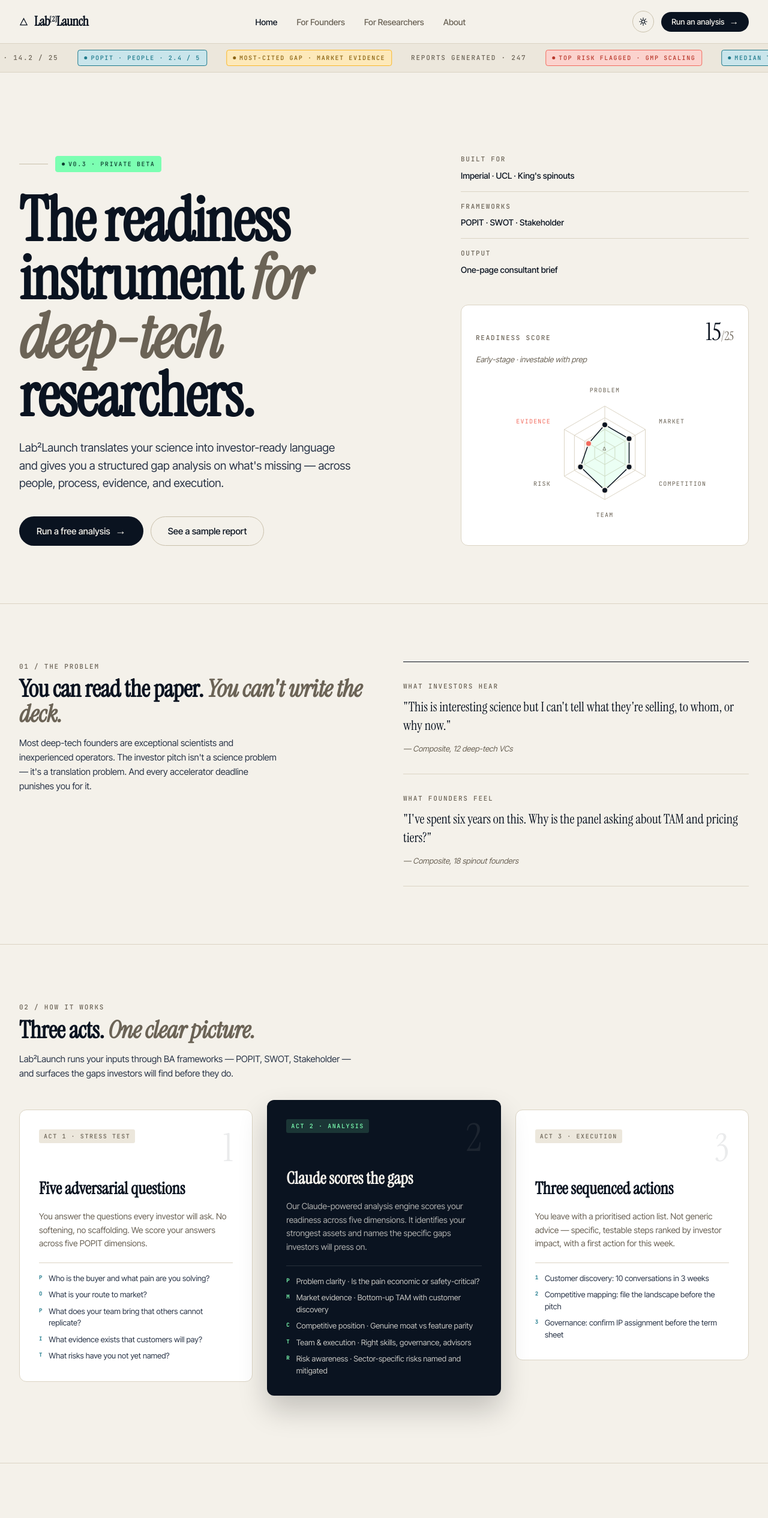
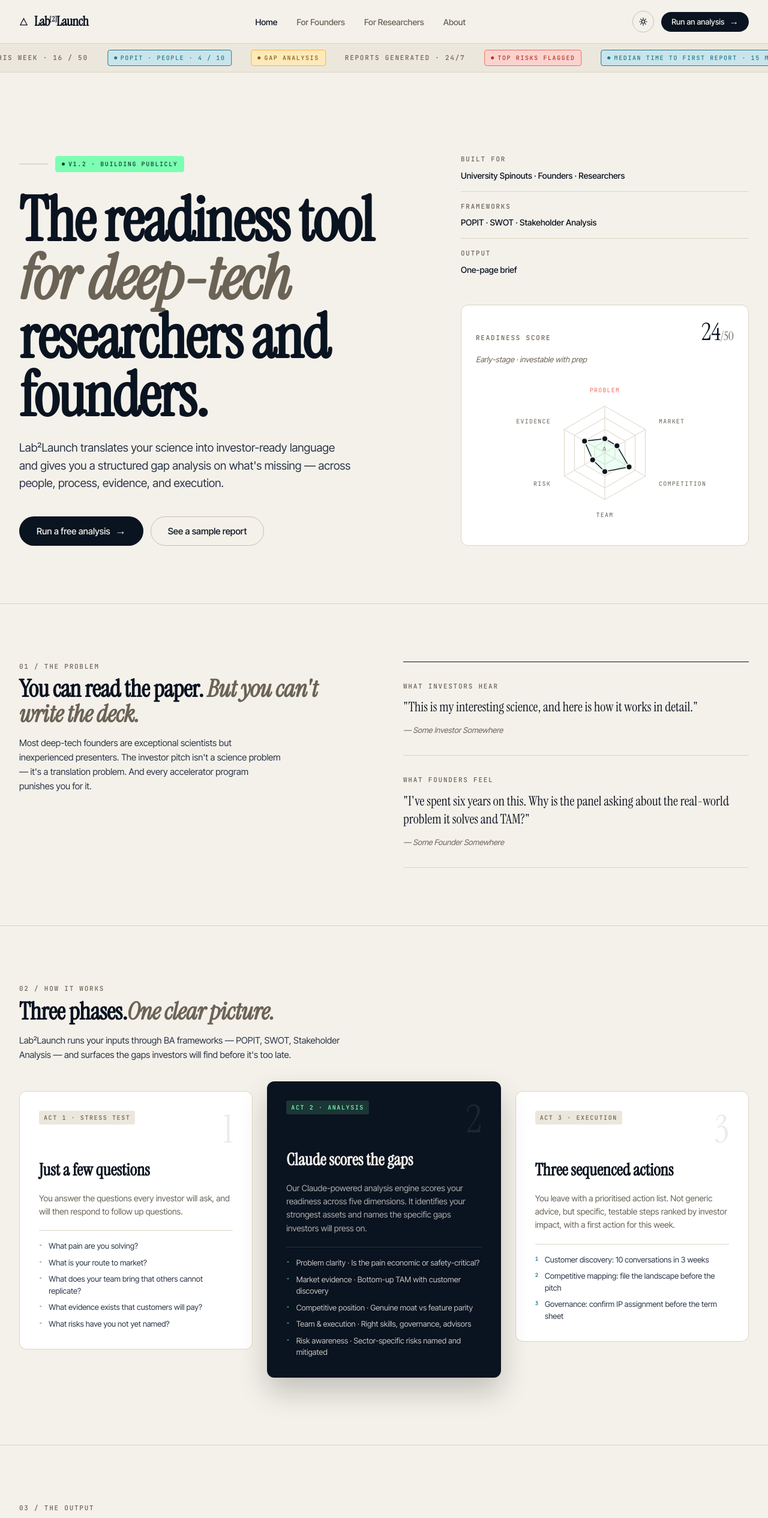
Before and after one commit to tredshaw/lab2launch, a React (Vite) app in the folder frontend/: page / in a window 1280 px wide. Shown: the top 2531 px of the page at 60% size. Built offline with nearby package versions, Linux system fonts and the light colour scheme.

Commit message:
Main page copy improvements.

```diff
--- a/frontend/index.html
+++ b/frontend/index.html
@@ -4,8 +4,8 @@
     <meta charset="UTF-8" />
     <link rel="icon" type="image/svg+xml" href="/favicon.svg" />
     <meta name="viewport" content="width=device-width, initial-scale=1.0" />
-    <title>Lab²Launch — From bench to balance sheet</title>
-    <meta name="description" content="The readiness instrument for deep-tech researchers. Structured gap analysis, investor-ready language, BA methodology." />
+    <title>Lab²Launch</title>
+    <meta name="description" content="The readiness instrument for deep-tech founders and researchers. Structured gap analysis, investor-ready language, BA methodology." />
     <link rel="preconnect" href="https://fonts.googleapis.com" />
     <link rel="preconnect" href="https://fonts.gstatic.com" crossorigin />
     <link href="https://fonts.googleapis.com/css2?family=Instrument+Serif:ital@0;1&family=Inter+Tight:wght@300;400;500;600;700&family=JetBrains+Mono:wght@400;500;700&display=swap" rel="stylesheet" />
--- a/frontend/src/components/Footer.tsx
+++ b/frontend/src/components/Footer.tsx
@@ -12,37 +12,37 @@
             <Wordmark size="md" />
           </Link>
           <p className="t-body" style={{ marginTop: 16, maxWidth: 320 }}>
-            The readiness instrument that gets researchers from bench to balance sheet.
+            The readiness instrument that gets researchers from lab-bench to Series B.
           </p>
         </div>
         <div>
           <h5>Product</h5>
           <ul>
             <li><Link to="/analyse">Run analysis</Link></li>
-            <li><Link to="/#sample">Sample report</Link></li>
-            <li><Link to="/#how">How it works</Link></li>
+//             <li><Link to="/#how">How it works</Link></li>
           </ul>
         </div>
         <div>
           <h5>For You</h5>
           <ul>
-            <li><Link to="/analyse">Founders</Link></li>
-            <li><Link to="/analyse">Researchers</Link></li>
-            <li><Link to="/#about">About</Link></li>
+            <li><Link to="/analyse">For Founders</Link></li>
+            <li><Link to="/analyse">For Researchers</Link></li>
+//             <li><Link to="/#about">About</Link></li>
           </ul>
         </div>
-        <div>
-          <h5>Company</h5>
-          <ul>
-            <li><a href="#">Manifesto</a></li>
-            <li><a href="#">Contact</a></li>
-            <li><a href="#">Terms · Privacy</a></li>
-          </ul>
-        </div>
+//         <div>
+//           <h5>Company</h5>
+//           <ul>
+//             <li><a href="#">Manifesto</a></li>
+//             <li><a href="#">Contact</a></li>
+//             <li><a href="#">Terms · Privacy</a></li>
+//           </ul>
+//         </div>
       </div>
       <div className="site-foot-bottom">
         <span>© 2026 Lab²Launch</span>
-        <span>v0.3 — Built in London</span>
+        <span>Disclaimer: Much of this copy is AI generated from real prompts and is being manually and consistently improved over time.</span>
+        <span>v1.2 — Built in London</span>
       </div>
     </footer>
   )
--- a/frontend/src/content/landing.ts
+++ b/frontend/src/content/landing.ts
@@ -9,42 +9,42 @@
     speed: 60,
     items: [
       { variant: 'signal' as const, dot: true, text: 'Σ Live' },
-      { variant: 'muted' as const, text: 'Avg readiness this week · 14.2 / 25' },
-      { variant: 'teal' as const, dot: true, text: 'POPIT · People · 2.4 / 5' },
-      { variant: 'amber' as const, dot: true, text: 'Most-cited gap · Market evidence' },
-      { variant: 'muted' as const, text: 'Reports generated · 247' },
-      { variant: 'coral' as const, dot: true, text: 'Top risk flagged · GMP scaling' },
-      { variant: 'teal' as const, dot: true, text: 'Median time to first report · 22 min' },
-      { variant: 'signal' as const, dot: true, text: 'Spinouts onboarded · 14 unis' },
-      { variant: 'amber' as const, dot: true, text: 'Avg gap count · 3.2 dimensions' },
-      { variant: 'muted' as const, text: 'v0.3 · Now in private beta' },
+      { variant: 'muted' as const, text: 'Avg readiness this week · 16 / 50' },
+      { variant: 'teal' as const, dot: true, text: 'POPIT · People · 4 / 10' },
+      { variant: 'amber' as const, dot: true, text: 'Gap Analysis' },
+      { variant: 'muted' as const, text: 'Reports generated · 24/7' },
+      { variant: 'coral' as const, dot: true, text: 'Top risks flagged' },
+      { variant: 'teal' as const, dot: true, text: 'Median time to first report · 15 min' },
+      { variant: 'signal' as const, dot: true, text: 'Top assets shown' },
+      { variant: 'amber' as const, dot: true, text: 'FREE' },
+      { variant: 'muted' as const, text: 'v1.2 · Building Publicly' },
     ],
   },
 
   hero: {
-    eyebrow: { tag: 'v0.3 · Private beta', variant: 'signal' as const },
-    titlePre: 'The readiness instrument ',
+    eyebrow: { tag: 'v1.2 · Building Publicly', variant: 'signal' as const },
+    titlePre: 'The readiness tool ',
     titleEm: 'for deep-tech ',
-    titlePost: 'researchers.',
+    titlePost: 'researchers and founders.',
     lede: "Lab²Launch translates your science into investor-ready language and gives you a structured gap analysis on what's missing — across people, process, evidence, and execution.",
     primaryCta: { label: 'Run a free analysis', href: '/analyse' },
     secondaryCta: { label: 'See a sample report', href: '#sample' },
     meta: [
-      { label: 'Built for', value: "Imperial · UCL · King's spinouts" },
-      { label: 'Frameworks', value: 'POPIT · SWOT · Stakeholder' },
-      { label: 'Output', value: 'One-page consultant brief' },
+      { label: 'Built for', value: "University Spinouts · Founders · Researchers" },
+      { label: 'Frameworks', value: 'POPIT · SWOT · Stakeholder Analysis' },
+      { label: 'Output', value: 'One-page brief' },
     ],
     sampleScore: {
-      total: 15,
-      outOf: 25,
+      total: 24,
+      outOf: 50,
       summary: 'Early-stage · investable with prep',
       scores: [
-        { label: 'PROBLEM', value: 3, outOf: 5 },
-        { label: 'MARKET', value: 3, outOf: 5 },
-        { label: 'COMPETITION', value: 3, outOf: 5 },
-        { label: 'TEAM', value: 4, outOf: 5 },
-        { label: 'RISK', value: 3, outOf: 5 },
-        { label: 'EVIDENCE', value: 2, outOf: 5 },
+        { label: 'PROBLEM', value: 3, outOf: 10 },
+        { label: 'MARKET', value: 3, outOf: 10 },
+        { label: 'COMPETITION', value: 6, outOf: 10 },
+        { label: 'TEAM', value: 4, outOf: 10 },
+        { label: 'RISK', value: 3, outOf: 10 },
+        { label: 'EVIDENCE', value: 5, outOf: 10 },
       ],
     },
   },
@@ -52,28 +52,28 @@
   marquee: {
     label: 'Calibrated against',
     institutions: [
-      'Imperial College London', 'UCL', "King's College London",
-      'University of Oxford', 'University of Cambridge',
-      'EPFL', 'ETH Zürich', 'TU Delft',
+      'Imperial College London',
     ],
   },
+
+// 'UCL', "King's College London", 'University of Oxford', 'University of Cambridge',
 
   problem: {
     number: '01',
     label: 'The problem',
     titlePre: 'You can read the paper. ',
-    titleEm: "You can't write the deck.",
-    description: "Most deep-tech founders are exceptional scientists and inexperienced operators. The investor pitch isn't a science problem — it's a translation problem. And every accelerator deadline punishes you for it.",
+    titleEm: "But you can't write the deck.",
+    description: "Most deep-tech founders are exceptional scientists but inexperienced presenters. The investor pitch isn't a science problem — it's a translation problem. And every accelerator program punishes you for it.",
     cells: [
       {
         title: 'What investors hear',
-        quote: "This is interesting science but I can't tell what they're selling, to whom, or why now.",
-        attribution: '— Composite, 12 deep-tech VCs',
+        quote: "This is my interesting science, and here is how it works in detail.",
+        attribution: '— Some Investor Somewhere',
       },
       {
         title: 'What founders feel',
-        quote: "I've spent six years on this. Why is the panel asking about TAM and pricing tiers?",
-        attribution: '— Composite, 18 spinout founders',
+        quote: "I've spent six years on this. Why is the panel asking about the real-world problem it solves and TAM?",
+        attribution: '— Some Founder Somewhere',
       },
     ],
   },
@@ -81,21 +81,21 @@
   threeActs: {
     number: '02',
     label: 'How it works',
-    titlePre: 'Three acts. ',
+    titlePre: 'Three phases.',
     titleEm: 'One clear picture.',
-    description: 'Lab²Launch runs your inputs through BA frameworks — POPIT, SWOT, Stakeholder — and surfaces the gaps investors will find before they do.',
+    description: 'Lab²Launch runs your inputs through BA frameworks — POPIT, SWOT, Stakeholder Analysis — and surfaces the gaps investors will find before it\'s too late.',
     acts: [
       {
         letter: '1',
         number: 'Act 1 · Stress test',
-        title: 'Five adversarial questions',
-        body: "You answer the questions every investor will ask. No softening, no scaffolding. We score your answers across five POPIT dimensions.",
+        title: 'Just a few questions',
+        body: "You answer the questions every investor will ask, and will then respond to follow up questions.",
         bullets: [
-          { pop: 'P', text: 'Who is the buyer and what pain are you solving?' },
-          { pop: 'O', text: 'What is your route to market?' },
-          { pop: 'P', text: 'What does your team bring that others cannot replicate?' },
-          { pop: 'I', text: 'What evidence exists that customers will pay?' },
-          { pop: 'T', text: 'What risks have you not yet named?' },
+          { pop: '-', text: 'What pain are you solving?' },
+          { pop: '-', text: 'What is your route to market?' },
+          { pop: '-', text: 'What does your team bring that others cannot replicate?' },
+          { pop: '-', text: 'What evidence exists that customers will pay?' },
+          { pop: '-', text: 'What risks have you not yet named?' },
         ],
       },
       {
@@ -104,11 +104,11 @@
         title: 'Claude scores the gaps',
         body: "Our Claude-powered analysis engine scores your readiness across five dimensions. It identifies your strongest assets and names the specific gaps investors will press on.",
         bullets: [
-          { pop: 'P', text: 'Problem clarity · Is the pain economic or safety-critical?' },
-          { pop: 'M', text: 'Market evidence · Bottom-up TAM with customer discovery' },
-          { pop: 'C', text: 'Competitive position · Genuine moat vs feature parity' },
-          { pop: 'T', text: 'Team & execution · Right skills, governance, advisors' },
-          { pop: 'R', text: 'Risk awareness · Sector-specific risks named and mitigated' },
+          { pop: '-', text: 'Problem clarity · Is the pain economic or safety-critical?' },
+          { pop: '-', text: 'Market evidence · Bottom-up TAM with customer discovery' },
+          { pop: '-', text: 'Competitive position · Genuine moat vs feature parity' },
+          { pop: '-', text: 'Team & execution · Right skills, governance, advisors' },
+          { pop: '-', text: 'Risk awareness · Sector-specific risks named and mitigated' },
         ],
         featured: true,
       },
@@ -116,7 +116,7 @@
         letter: '3',
         number: 'Act 3 · Execution',
         title: 'Three sequenced actions',
-        body: "You leave with a prioritised action list. Not generic advice — specific, testable steps ranked by investor impact, with a first action for this week.",
+        body: "You leave with a prioritised action list. Not generic advice, but specific, testable steps ranked by investor impact, with a first action for this week.",
         bullets: [
           { pop: '1', text: 'Customer discovery: 10 conversations in 3 weeks' },
           { pop: '2', text: 'Competitive mapping: file the landscape before the pitch' },
@@ -132,13 +132,13 @@
     titlePre: 'Every gap has ',
     titleEm: 'a name and a fix.',
     description: 'The gap analysis is structured, not narrative. Each dimension shows where you are, where you need to be, and what to do first.',
-    caption: "Sample · NovaCore Bioscaffold · v0.3",
+    caption: "AI Generated Sample · NovaCore Bioscaffold · v1.2",
     rows: [
-      { dimension: 'P · Problem Clarity', pop: 'P', current: 'Pain described technically', target: 'Economic driver named, buyer identified', priority: 'high' as const },
-      { dimension: 'M · Market Evidence', pop: 'M', current: 'Top-down TAM cited', target: 'Bottom-up build + 5 customer conversations', priority: 'high' as const },
-      { dimension: 'C · Competition', pop: 'C', current: 'Incumbent products listed', target: 'Switching cost and moat articulated', priority: 'med' as const },
-      { dimension: 'T · Team', pop: 'T', current: 'Academic pedigree strong', target: 'Commercial lead hired or committed', priority: 'med' as const },
-      { dimension: 'R · Risk', pop: 'R', current: 'Regulatory pathway noted', target: 'GMP scaling risk named + mitigation plan', priority: 'low' as const },
+      { dimension: 'P · Problem Clarity', current: 'Pain described technically', target: 'Economic driver named, buyer identified', priority: 'high' as const },
+      { dimension: 'M · Market Evidence', current: 'Top-down TAM cited', target: 'Bottom-up build + 5 customer conversations', priority: 'high' as const },
+      { dimension: 'C · Competition', current: 'Incumbent products listed', target: 'Switching cost and moat articulated', priority: 'med' as const },
+      { dimension: 'T · Team', current: 'Academic pedigree strong', target: 'Commercial lead hired or committed', priority: 'med' as const },
+      { dimension: 'R · Risk', current: 'Regulatory pathway noted', target: 'GMP scaling risk named + mitigation plan', priority: 'low' as const },
     ],
   },
 
@@ -151,7 +151,7 @@
       {
         num: '01',
         title: 'Plain English summary',
-        description: "A one-paragraph summary written for a school governor — no jargon, no acronyms. The kind of summary your PI's spouse should be able to understand.",
+        description: "A one-paragraph summary written for your neighbour or parents — no jargon, no acronyms.",
       },
       {
         num: '02',
@@ -211,7 +211,7 @@
         tag: 'Researcher',
         tagVariant: 'teal' as const,
         description: "You've published the paper. You have a provisional patent. You're about to apply to an accelerator and you've never written a pitch deck. Lab²Launch gives you the investor vocabulary for your science — without requiring you to learn a new discipline.",
-        features: ['Gap analysis in 22 minutes', 'Plain English summary of your science', 'Actionable steps ranked by investor impact'],
+        features: ['Gap analysis in 15 minutes', 'Plain English summary of your science', 'Actionable steps ranked by investor impact'],
       },
       {
         role: 'Deep-tech founder / CTO',
@@ -226,7 +226,7 @@
   cta: {
     titlePre: 'Stop guessing ',
     titleEm: 'what investors want.',
-    body: "Run a free analysis in 22 minutes. Get a structured gap analysis, a plain-English summary of your science, and three specific actions ranked by investor impact.",
+    body: "Run a free analysis in 15 minutes. Get a structured gap analysis, a plain-English summary of your science, and three specific actions ranked by investor impact.",
     primaryCta: { label: 'Run a free analysis', href: '/analyse' },
     secondaryCta: { label: 'See a sample report', href: '#sample' },
     meta: 'No account. No credit card. Results in under 30 minutes.',
```
